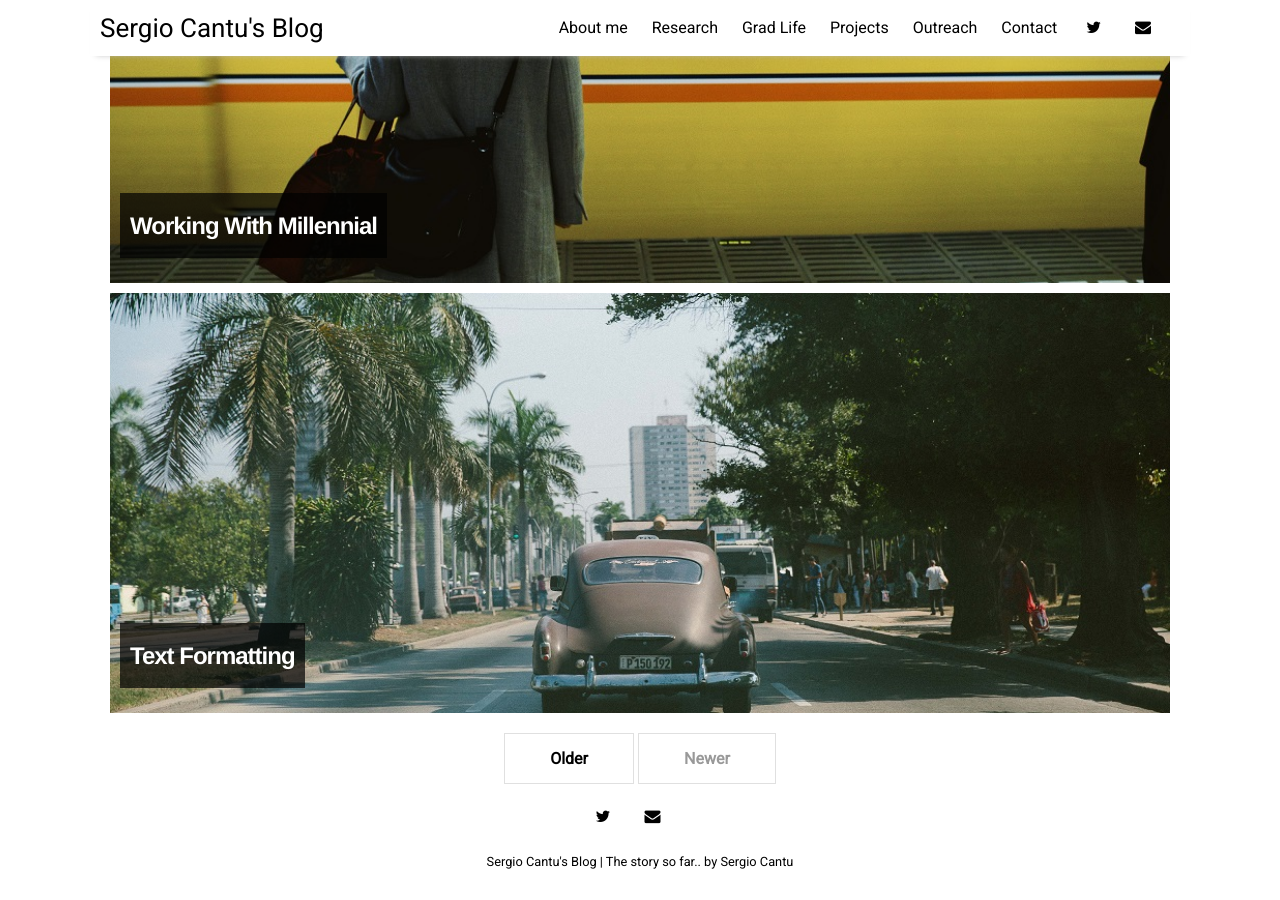
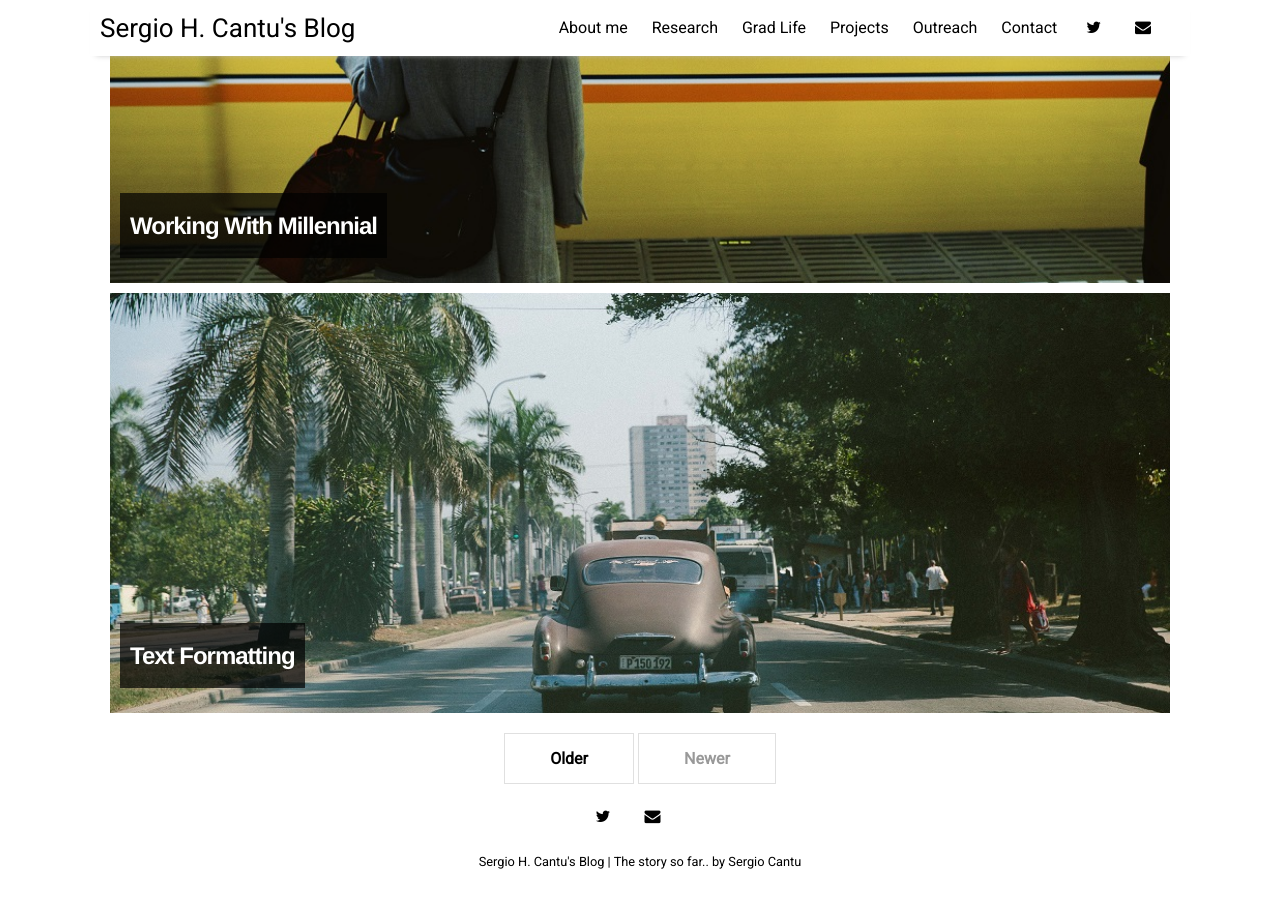
Before and after one commit to ChekHub/chekhub.github.io, a Jekyll site: the page built from index.html, in a window 1280 px wide and 900 px high, scrolled down 1556 px. Built offline with Jekyll 4.4.1, drawn with Linux system fonts in a browser that asks for light colours; nearby versions of some CDN libraries; the list of posts is cut into pages by our own code.

```diff
--- a/_data/settings.yml
+++ b/_data/settings.yml
@@ -1,4 +1,4 @@
-title:  "Sergio Cantu's Blog"
+title:  "Sergio H. Cantu's Blog"
 tagline: "The story so far.."
 description:
 author:
```
